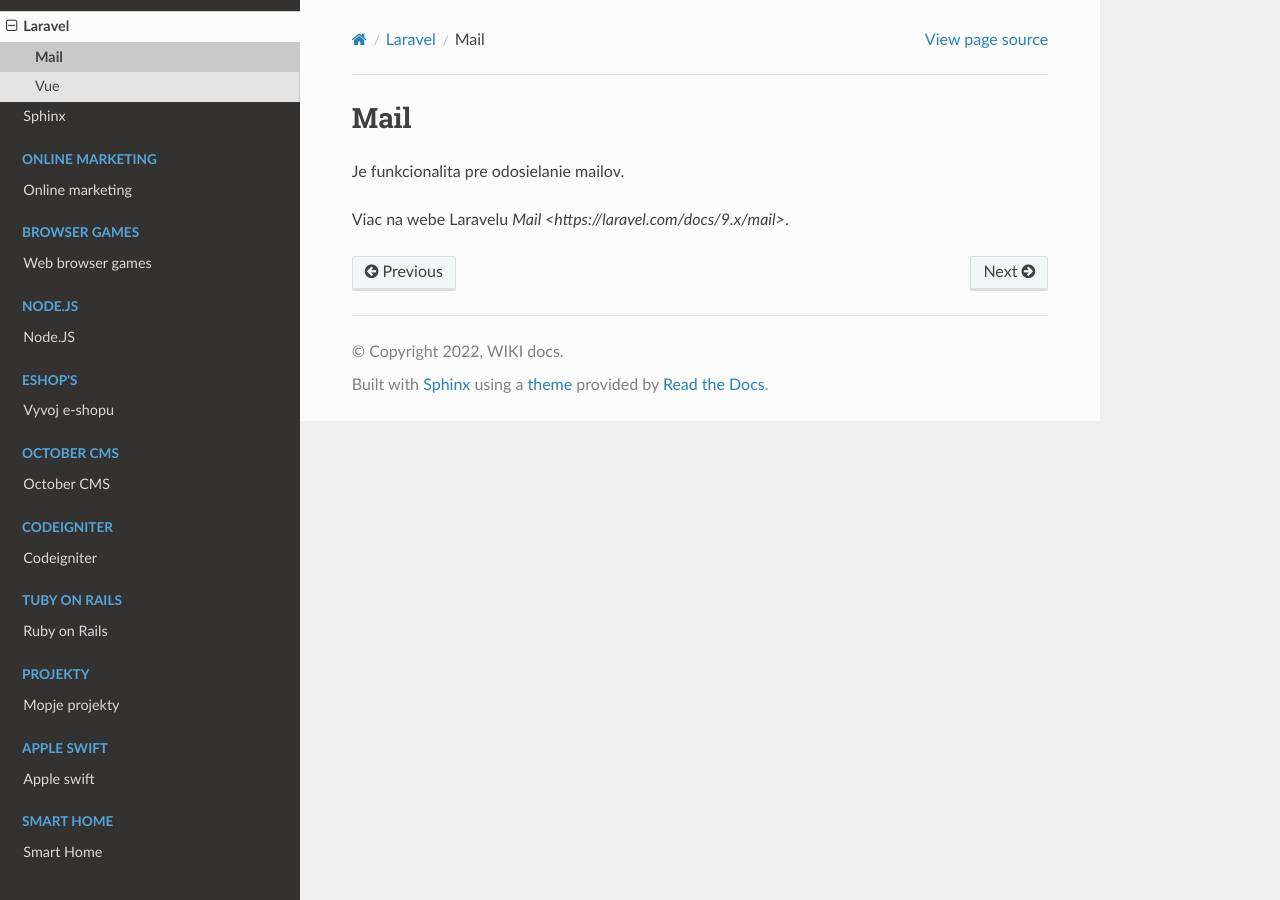
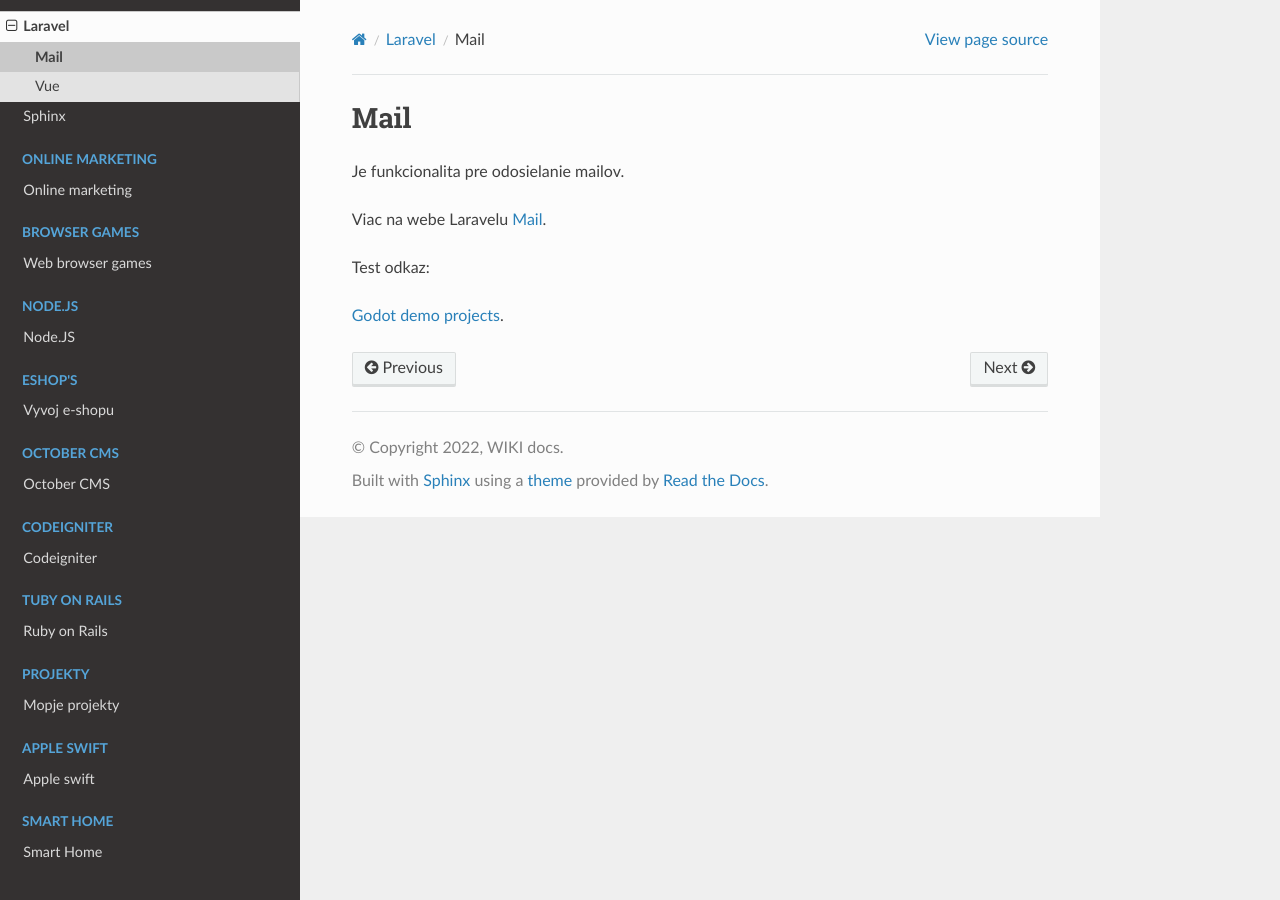
Before and after one commit to Lacike33/RTD_Wiki, a Sphinx documentation site: the page built from docs/source/web/laravel/mail.rst, in a window 1280 px wide. Built offline with Sphinx 7.4.7 and the Read the Docs theme 2.0.0, drawn with Linux system fonts in a browser that asks for light colours; pages that are not in the unit, such as notebooks, are missing from menus.

Commit message:
testuje subfoldre

```diff
--- a/docs/source/web/laravel/mail.rst
+++ b/docs/source/web/laravel/mail.rst
@@ -5,4 +5,8 @@
 
 Je funkcionalita pre odosielanie mailov.
 
-Viac na webe Laravelu `Mail <https://laravel.com/docs/9.x/mail>`.
+Viac na webe Laravelu `Mail <https://laravel.com/docs/9.x/mail>`_.
+
+Test odkaz:
+
+`Godot demo projects <https://github.com/godotengine/godot-demo-projects>`_.
```
